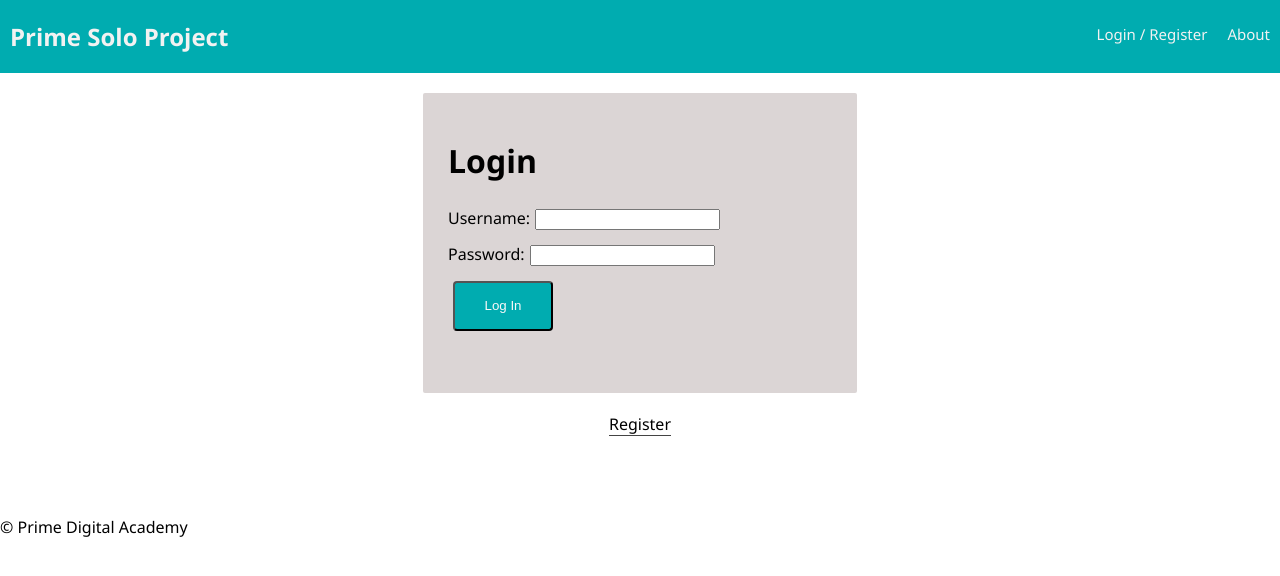
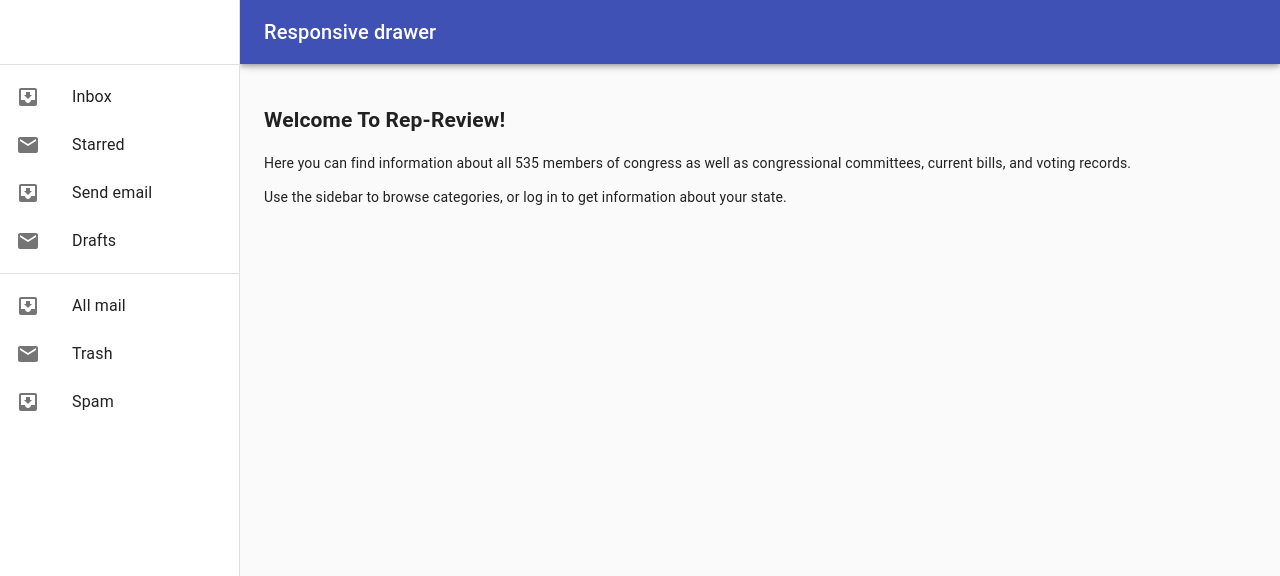
Before and after one commit to PaulDJoachim/rep-review, a React (Create React App) app: page /#/home in a window 1280 px wide. Shown: the top 576 px of the page. Built offline with nearby package versions, Linux system fonts and the light colour scheme; no server answers.

Commit message:
basic material UI sidebar added

```diff
--- a/package.json
+++ b/package.json
@@ -4,6 +4,8 @@
   "private": true,
   "proxy": "http://localhost:5000",
   "dependencies": {
+    "@material-ui/core": "^4.11.0",
+    "@material-ui/icons": "^4.9.1",
     "axios": "^0.19.0",
     "bcryptjs": "^2.4.3",
     "cookie-session": "^2.0.0-beta.3",
--- a/src/components/App/App.js
+++ b/src/components/App/App.js
@@ -9,6 +9,7 @@ import {
 import {connect} from 'react-redux';
 
 import Nav from '../Nav/Nav';
+import Drawer from '../Drawer/Drawer';
 import Footer from '../Footer/Footer';
 
 import ProtectedRoute from '../ProtectedRoute/ProtectedRoute'
@@ -16,6 +17,7 @@ import ProtectedRoute from '../ProtectedRoute/ProtectedRoute'
 import AboutPage from '../AboutPage/AboutPage';
 import UserPage from '../UserPage/UserPage';
 import InfoPage from '../InfoPage/InfoPage';
+import WelcomePage from '../WelcomePage/WelcomePage'
 
 import './App.css';
 
@@ -28,7 +30,10 @@ class App extends Component {
     return (
       <Router>
         <div>
-          <Nav />
+          {/* <Nav /> */}
+          {/* Drawer replaces the default Nav. All children of the Drawer element
+           will be added to the "Main" div within the Drawer component. */}
+          <Drawer>
             <Switch>
               {/* Visiting localhost:3000 will redirect to localhost:3000/home */}
               <Redirect exact from="/" to="/home" />
@@ -43,21 +48,26 @@ class App extends Component {
               Visiting localhost:3000/home will show the UserPage if the user is logged in.
               If the user is not logged in, the ProtectedRoute will show the 'Login' or 'Register' page.
               Even though it seems like they are different pages, the user is always on localhost:3000/home */}
-            <ProtectedRoute
+
+              <WelcomePage
                 exact
                 path="/home"
-              component={UserPage}
+                component={WelcomePage}
               />
+
               {/* This works the same as the other protected route, except that if the user is logged in,
               they will see the info page instead. */}
-            <ProtectedRoute
+
+              {/* <ProtectedRoute
                 exact
                 path="/info"
                 component={InfoPage}
-            />
+              /> */}
+
               {/* If none of the other routes matched, we will show a 404. */}
               <Route render={() => <h1>404</h1>} />
             </Switch>
+          </Drawer>
           <Footer />
         </div>
       </Router>
--- /dev/null
+++ b/src/components/Drawer/Drawer.js
@@ -0,0 +1,154 @@
+import React from 'react';
+import PropTypes from 'prop-types';
+import AppBar from '@material-ui/core/AppBar';
+import CssBaseline from '@material-ui/core/CssBaseline';
+import Divider from '@material-ui/core/Divider';
+import Drawer from '@material-ui/core/Drawer';
+import Hidden from '@material-ui/core/Hidden';
+import IconButton from '@material-ui/core/IconButton';
+import InboxIcon from '@material-ui/icons/MoveToInbox';
+import List from '@material-ui/core/List';
+import ListItem from '@material-ui/core/ListItem';
+import ListItemIcon from '@material-ui/core/ListItemIcon';
+import ListItemText from '@material-ui/core/ListItemText';
+import MailIcon from '@material-ui/icons/Mail';
+import MenuIcon from '@material-ui/icons/Menu';
+import Toolbar from '@material-ui/core/Toolbar';
+import Typography from '@material-ui/core/Typography';
+import { withStyles } from '@material-ui/core/styles';
+
+const drawerWidth = 240;
+
+const styles = theme => ({
+  root: {
+    display: 'flex',
+  },
+  drawer: {
+    [theme.breakpoints.up('sm')]: {
+      width: drawerWidth,
+      flexShrink: 0,
+    },
+  },
+  appBar: {
+    marginLeft: drawerWidth,
+    [theme.breakpoints.up('sm')]: {
+      width: `calc(100% - ${drawerWidth}px)`,
+    },
+  },
+  menuButton: {
+    marginRight: 20,
+    [theme.breakpoints.up('sm')]: {
+      display: 'none',
+    },
+  },
+  toolbar: theme.mixins.toolbar,
+  drawerPaper: {
+    width: drawerWidth,
+  },
+  content: {
+    flexGrow: 1,
+    padding: theme.spacing.unit * 3,
+  },
+});
+
+class ResponsiveDrawer extends React.Component {
+  state = {
+    mobileOpen: false,
+  };
+
+  handleDrawerToggle = () => {
+    this.setState(state => ({ mobileOpen: !state.mobileOpen }));
+  };
+
+  render() {
+    const { classes, theme, children } = this.props;
+
+    const drawer = (
+      <div>
+        <div className={classes.toolbar} />
+        <Divider />
+        <List>
+          {['Inbox', 'Starred', 'Send email', 'Drafts'].map((text, index) => (
+            <ListItem button key={text}>
+              <ListItemIcon>{index % 2 === 0 ? <InboxIcon /> : <MailIcon />}</ListItemIcon>
+              <ListItemText primary={text} />
+            </ListItem>
+          ))}
+        </List>
+        <Divider />
+        <List>
+          {['All mail', 'Trash', 'Spam'].map((text, index) => (
+            <ListItem button key={text}>
+              <ListItemIcon>{index % 2 === 0 ? <InboxIcon /> : <MailIcon />}</ListItemIcon>
+              <ListItemText primary={text} />
+            </ListItem>
+          ))}
+        </List>
+      </div>
+    );
+
+    return (
+      <div className={classes.root}>
+        <CssBaseline />
+        <AppBar position="fixed" className={classes.appBar}>
+          <Toolbar>
+            <IconButton
+              color="inherit"
+              aria-label="Open drawer"
+              onClick={this.handleDrawerToggle}
+              className={classes.menuButton}
+            >
+              <MenuIcon />
+            </IconButton>
+            <Typography variant="h6" color="inherit" noWrap>
+              Responsive drawer
+            </Typography>
+          </Toolbar>
+        </AppBar>
+        <nav className={classes.drawer}>
+          {/* The implementation can be swapped with js to avoid SEO duplication of links. */}
+          <Hidden smUp implementation="css">
+            <Drawer
+              container={this.props.container}
+              variant="temporary"
+              anchor={theme.direction === 'rtl' ? 'right' : 'left'}
+              open={this.state.mobileOpen}
+              onClose={this.handleDrawerToggle}
+              classes={{
+                paper: classes.drawerPaper,
+              }}
+            >
+              {drawer}
+            </Drawer>
+          </Hidden>
+          <Hidden xsDown implementation="css">
+            <Drawer
+              classes={{
+                paper: classes.drawerPaper,
+              }}
+              variant="permanent"
+              open
+            >
+              {drawer}
+            </Drawer>
+          </Hidden>
+        </nav>
+        <main className={classes.content}>
+          <div className={classes.toolbar} />
+          {/* "children" will take all child elements from the "Drawer" in app.js and render them here. */}
+              {children}
+        </main>
+      </div>
+    );
+  }
+}
+
+ResponsiveDrawer.propTypes = {
+  classes: PropTypes.object.isRequired,
+  // Injected by the documentation to work in an iframe.
+  // You won't need it on your project.
+  container: PropTypes.object,
+  theme: PropTypes.object.isRequired,
+};
+
+export default withStyles(styles, { withTheme: true })(ResponsiveDrawer);
--- a/src/components/Footer/Footer.js
+++ b/src/components/Footer/Footer.js
@@ -8,7 +8,7 @@ import './Footer.css'
 
 const Footer = () => (
   <footer>
-    &copy; Prime Digital Academy
+    &copy; Paul Joachim
   </footer>
 );
 
--- a/src/components/Nav/Nav.js
+++ b/src/components/Nav/Nav.js
@@ -7,7 +7,7 @@ import './Nav.css';
 const Nav = (props) => (
   <div className="nav">
     <Link to="/home">
-      <h2 className="nav-title">Prime Solo Project</h2>
+      <h2 className="nav-title">Rep-Review</h2>
     </Link>
     <div className="nav-right">
       <Link className="nav-link" to="/home">
--- a/src/components/ProtectedRoute/ProtectedRoute.js
+++ b/src/components/ProtectedRoute/ProtectedRoute.js
@@ -3,6 +3,7 @@ import {Route} from 'react-router-dom'
 import {connect} from 'react-redux';
 import LoginPage from '../LoginPage/LoginPage';
 import RegisterPage from '../RegisterPage/RegisterPage';
+import WelcomePage from '../WelcomePage/WelcomePage';
 
 // A Custom Wrapper Component -- This will keep our code DRY.
 // Responsible for watching redux state, and returning an appropriate component
@@ -38,7 +39,7 @@ const ProtectedRoute = (props) => {
   } else {
     // the the user is not logged in and the mode is not 'login'
     // show the RegisterPage
-    ComponentToShow = RegisterPage;
+    ComponentToShow = WelcomePage;
   }
 
   // We return a Route component that gets added to our list of routes
--- /dev/null
+++ b/src/components/WelcomePage/WelcomePage.js
@@ -0,0 +1,25 @@
+import React, { Component } from 'react';
+import {connect} from 'react-redux';
+
+class WelcomePage extends Component {
+
+
+  render() {
+    return (
+      <div>
+        <h2>Welcome To Rep-Review!</h2>
+       <p>Here you can find information about all 535 members of congress as well as congressional committees, current bills, and voting records.</p>
+       <p>Use the sidebar to browse categories, or log in to get information about your state.</p>
+      </div>
+    );
+  }
+}
+
+// Instead of taking everything from state, we just want the error messages.
+// if you wanted you could write this code like this:
+// const mapStateToProps = ({errors}) => ({ errors });
+const mapStateToProps = state => ({
+  errors: state.errors,
+});
+
+export default connect(mapStateToProps)(WelcomePage);
```
Lines whose indentation alone changed are shown as unchanged.
